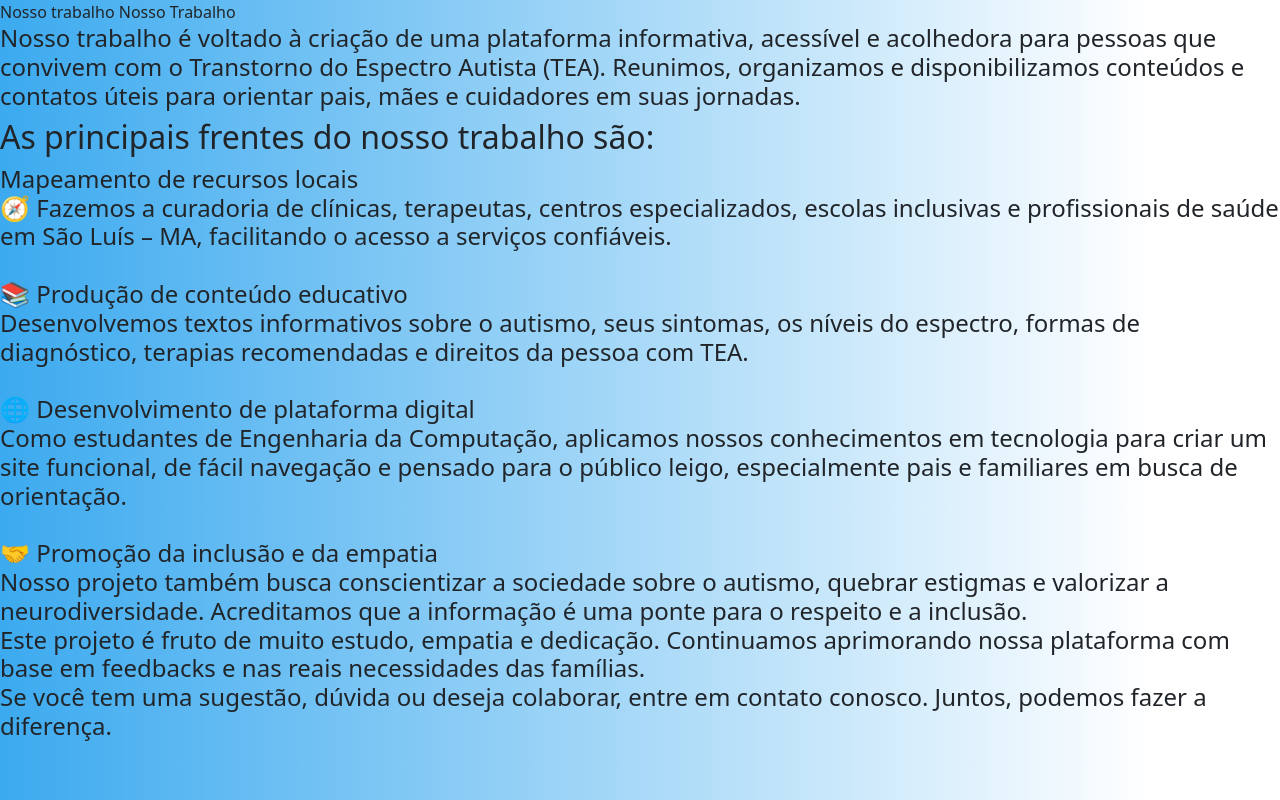
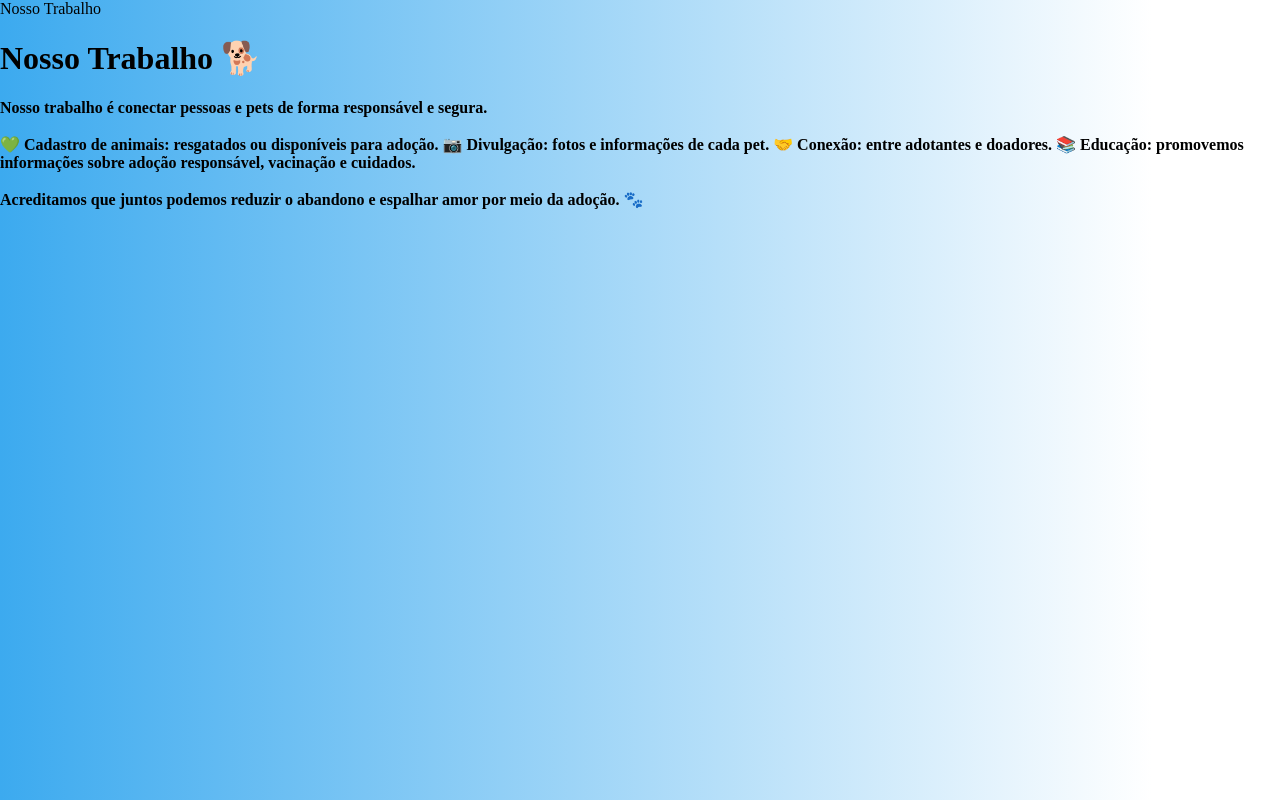
Before and after one commit to wawal2312/Projeto-LudoPet, a PHP site: page /nossotrabalho.php in a window 1280 px wide. Run offline with PHP 8.4, Linux system fonts and the light colour scheme.

Commit message:
Update nossotrabalho.php

```diff
--- a/nossotrabalho.php
+++ b/nossotrabalho.php
@@ -1,64 +1,24 @@
 <?php
-echo "Nosso trabalho";
+echo "Nosso Trabalho";
 ?>
-
 <!DOCTYPE html>
 <html lang="pt-br">
 <head>
   <meta charset="UTF-8">
-    <meta name="viewport" content="width=device-width, initial-scale=1.0">
+  <title>Ludo Pet - Nosso Trabalho</title>
   <link rel="stylesheet" href="projeto.css">
-    <title>Espectro</title>
-    <link rel="stylesheet" href="npm i bootstrap/@5.3.6">
-    <link rel="stylesheet" href="https://cdn.jsdelivr.net/npm/bootstrap@5.3.6/dist/css/bootstrap.min.css">
 </head>
 <body>
- </div>
-
-    Nosso Trabalho
-</h1>
+  <h1>Nosso Trabalho 🐕</h1>
   <h4>
-    Nosso trabalho é voltado à criação de uma plataforma informativa, acessível e acolhedora para pessoas que convivem com o
-Transtorno do Espectro Autista (TEA). Reunimos, organizamos e disponibilizamos conteúdos e contatos úteis para orientar pais,
-mães e cuidadores em suas jornadas.
+    Nosso trabalho é conectar pessoas e pets de forma responsável e segura.
+    <br><br>
+    💚 <strong>Cadastro de animais:</strong> resgatados ou disponíveis para adoção.
+    📷 <strong>Divulgação:</strong> fotos e informações de cada pet.
+    🤝 <strong>Conexão:</strong> entre adotantes e doadores.
+    📚 <strong>Educação:</strong> promovemos informações sobre adoção responsável, vacinação e cuidados.
+    <br><br>
+    Acreditamos que juntos podemos reduzir o abandono e espalhar amor por meio da adoção. 🐾
   </h4>
-<h2>
-    As principais frentes do nosso trabalho são:
-</h2>
-<h4>
- Mapeamento de recursos locais
-<br>
-🧭 Fazemos a curadoria de clínicas, terapeutas, centros especializados, escolas inclusivas e profissionais de saúde em São Luís –
-MA, facilitando o acesso a serviços confiáveis.
-<br>
-<br>
-📚 Produção de conteúdo educativo
-<br>
- Desenvolvemos textos informativos sobre o autismo, seus sintomas, os níveis do espectro, formas de diagnóstico, terapias
-recomendadas e direitos da pessoa com TEA.
-<br>
-<br>
-🌐 Desenvolvimento de plataforma digital
-<br>
- Como estudantes de Engenharia da Computação, aplicamos nossos conhecimentos em tecnologia para criar um site funcional,
-de fácil navegação e pensado para o público leigo, especialmente pais e familiares em busca de orientação.
-<br>
-<br>
-🤝 Promoção da inclusão e da empatia
-<br>
- Nosso projeto também busca conscientizar a sociedade sobre o autismo, quebrar estigmas e valorizar a neurodiversidade.
-Acreditamos que a informação é uma ponte para o respeito e a inclusão.
-<br>
-Este projeto é fruto de muito estudo, empatia e dedicação. Continuamos aprimorando nossa plataforma com base em
-feedbacks e nas reais necessidades das famílias.
-<br>
-Se você tem uma sugestão, dúvida ou deseja colaborar, entre em contato conosco. Juntos, podemos fazer a diferença.
-</h4>
-
-
-
-            </div>
-        </form>
-    </div>
 </body>
 </html>
```
Lines whose indentation alone changed are shown as unchanged.
